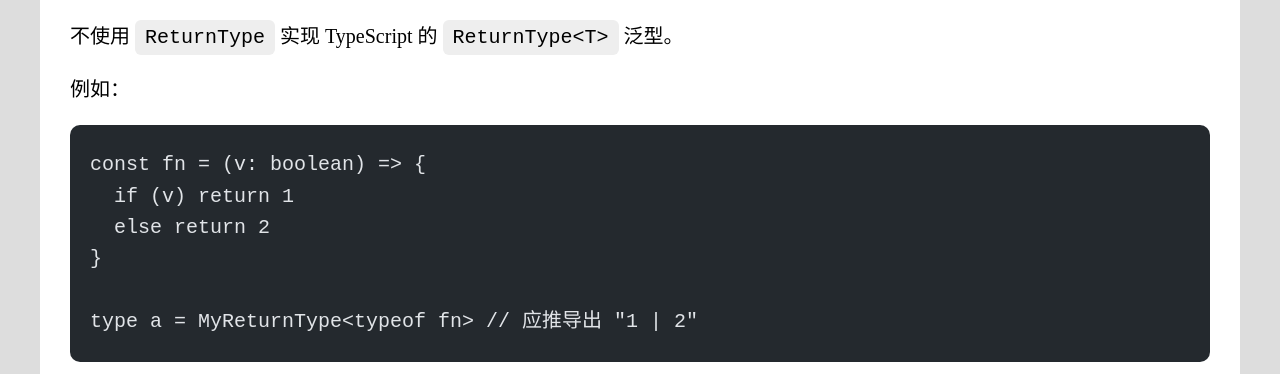
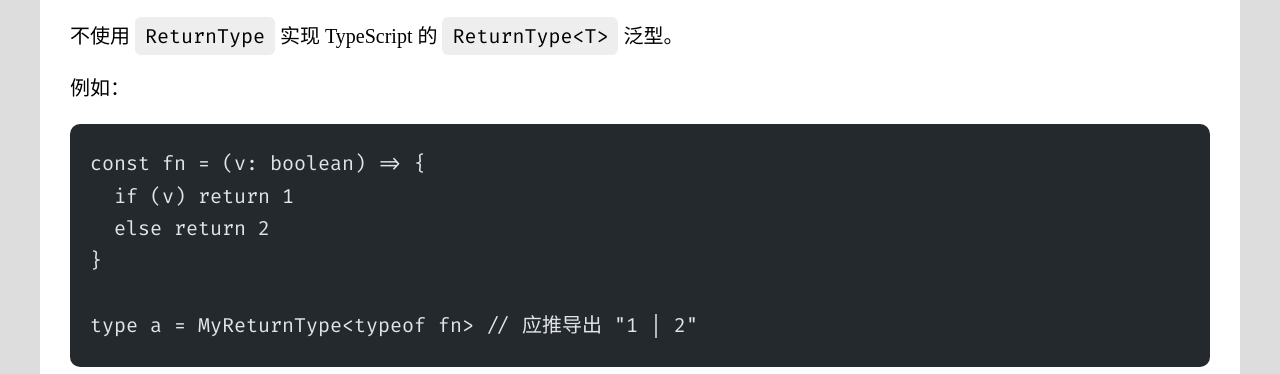
Before and after one commit to Gu-Miao/blog, an Astro site: page /posts/typescript/type-challenges-2 in a window 1280 px wide. Shown: the part 426-800 px from the top of the page. Built offline with nearby package versions, Linux system fonts and the light colour scheme; Astro itself is replaced by a stand-in of ours; code samples lack their colours.

Commit message:
Add Fira Code font family

```diff
--- a/src/components/Head.astro
+++ b/src/components/Head.astro
@@ -24,6 +24,12 @@
   <meta name="description" content={description} />
   <meta name="keywords" content={keywords.toString()} />
   <link rel="icon" type="image/x-icon" href="/favicon.ico" />
+  <link rel="preconnect" href="https://fonts.googleapis.com" />
+  <link rel="preconnect" href="https://fonts.gstatic.com" crossorigin />
+  <link
+    href="https://fonts.googleapis.com/css2?family=Fira+Code:wght@400;700&display=swap"
+    rel="stylesheet"
+  />
   <link rel="sitemap" href="/sitemap.xml" />
   <link rel="alternate" type="application/rss+xml" href="/posts.xml" />
   <link rel="canonical" href={canonicalURL} />
--- a/src/layouts/Post.astro
+++ b/src/layouts/Post.astro
@@ -60,6 +60,9 @@
       background-color: #ddd;
       border-radius: 0.5em;
     }
+    code {
+      font-family: 'Fira Code';
+    }
     :not(pre) > code {
       background-color: #eee;
       padding: 0.3em 0.5em;
```
